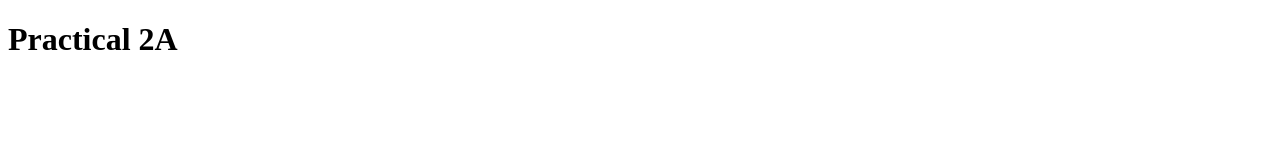
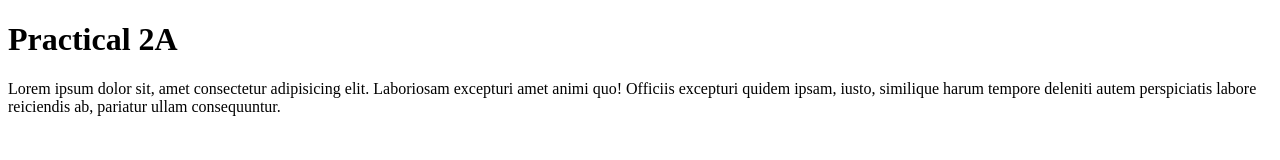
Before and after one commit to Rushiidhate/wadpractical2a, a plain HTML site: page index.html in a window 1280 px wide. Drawn offline with Linux system fonts and the light colour scheme.

Commit message:
Third commit

```diff
--- a/index.html
+++ b/index.html
@@ -7,5 +7,6 @@
 </head>
 <body>
     <h1>Practical 2A</h1>
+    <p>Lorem ipsum dolor sit, amet consectetur adipisicing elit. Laboriosam excepturi amet animi quo! Officiis excepturi quidem ipsam, iusto, similique harum tempore deleniti autem perspiciatis labore reiciendis ab, pariatur ullam consequuntur.</p>
 </body>
 </html>
```
